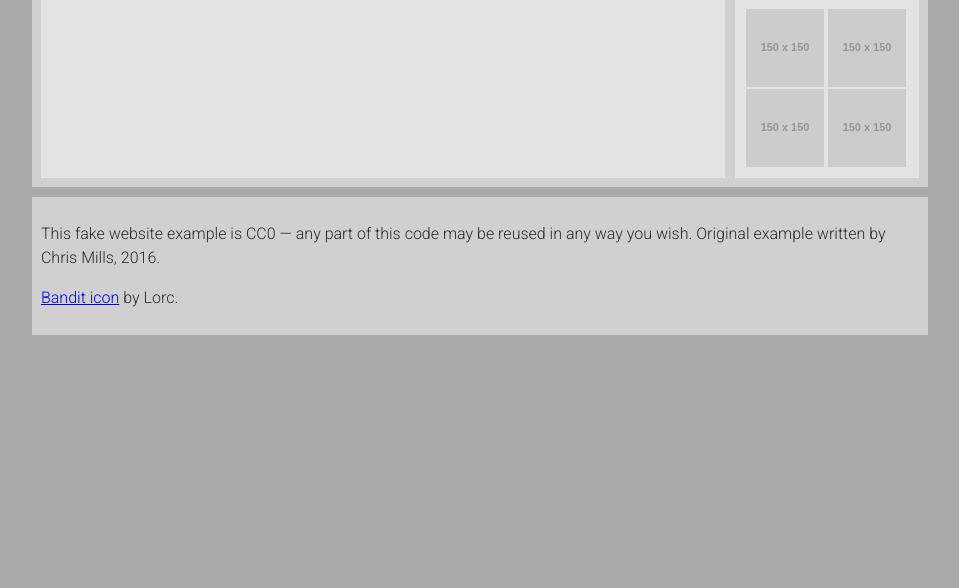
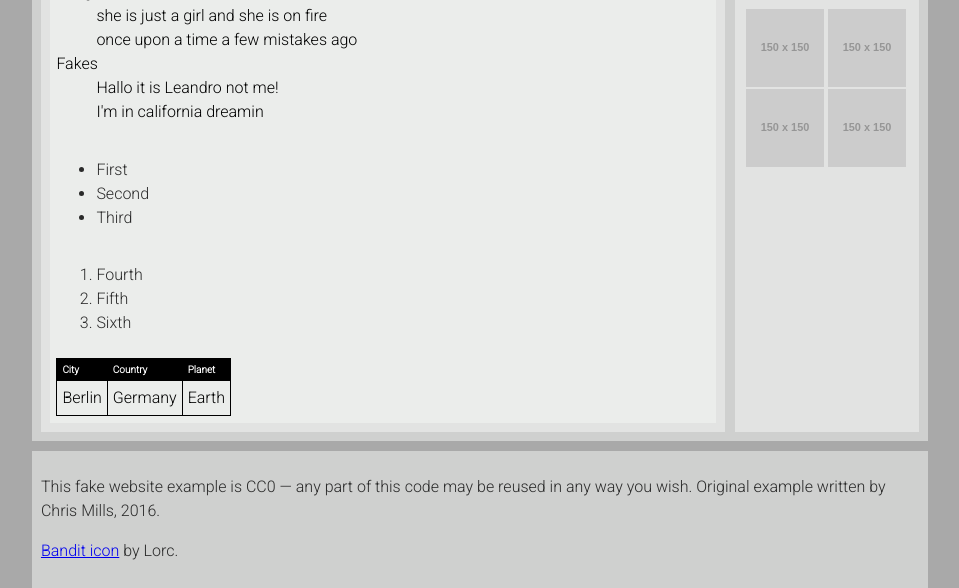
Before and after one commit to nayif03/html-102, a plain HTML site: page index.html in a window 1280 px wide. Shown: the part 325-913 px from the top of the page, without its empty margins (160-1119 px from the left). Before the commit the page ends 800 px from the top, so only its background shows below. Drawn offline with Linux system fonts and the light colour scheme; placeholder pictures from the web are drawn by us.

Commit message:
lists and table

```diff
--- a/index.html
+++ b/index.html
@@ -31,8 +31,53 @@
     <article>
       <section>
         <h2>Empty section</h2>
+        <dl>
+          <dt> Songs </dt>
+            <dd>she is just a girl and she is on fire</dd>
+            <dd>once upon a time a few mistakes ago</dd>
+
+          <dt> Fakes </dt>
+            <dd>Hallo it is Leandro not me!</dd>
+            <dd>I'm in california dreamin</dd>
+
+
+        </dl>
+      </section>
+      <section>
+        <ul>
+          <li>First</li>
+          <li>Second</li>
+          <li>Third</li>
+        </ul>
+      </section>
+      <section>
+        <ol>
+          <li>Fourth</li>
+          <li>Fifth</li>
+          <li>Sixth</li>
+        </ol>
+      </section>
+      <section>
+        <table class="table">
+          <thead>
+            <tr>
+              <th>City</th>
+              <th>Country</th>
+              <th>Planet</th>
+            </tr>
+          </thead>
+          <tbody>
+            <tr>
+              <td>Berlin</td>
+              <td>Germany</td>
+              <td>Earth</td>
+            </tr>
+          </tbody>
+        </table>
       </section>
     </article>
+
+
 
     <aside>
       <h2>Placeholder photos</h2>
```
